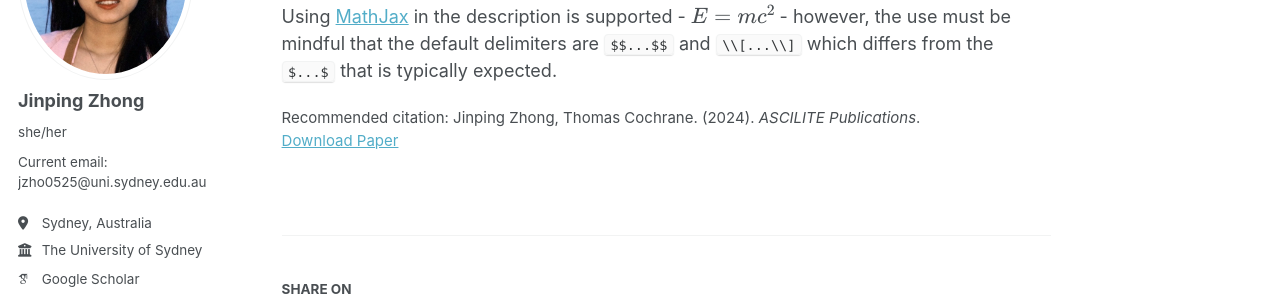
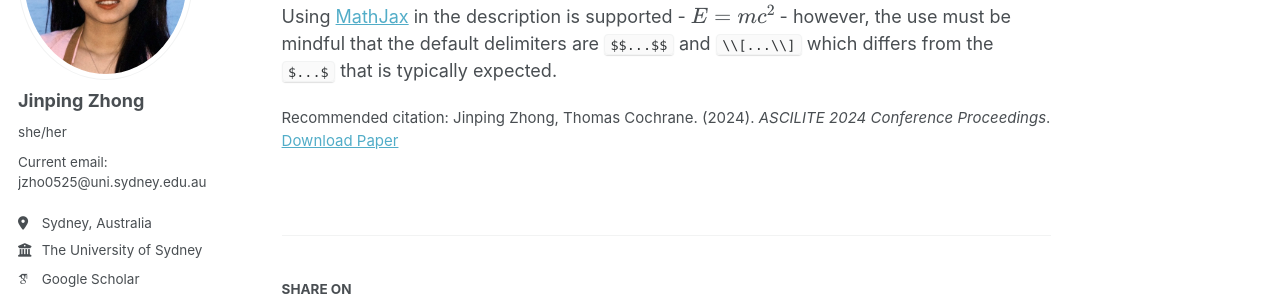
Before and after one commit to kimpink98/jp-zhong, a Jekyll site: the page built from _publications/2024-11-23-Heutagogy-based.md, in a window 1280 px wide and 1057 px high. Shown: the part 221-521 px from the top of the window. Built offline with Jekyll 4.4.1, drawn with Linux system fonts in a browser that asks for light colours; some web fonts are replaced; a script that is not in the unit is left out.

Commit message:
Update 2024-11-23-Heutagogy-based.md

```diff
--- a/_publications/2024-11-23-Heutagogy-based.md
+++ b/_publications/2024-11-23-Heutagogy-based.md
@@ -7,7 +7,7 @@ excerpt: 'Recent research has begun to view AI as an independent collaborator an
 date: 2024-11-23
 venue: 'GitHub Journal of Bugs'
 paperurl: 'https://publications.ascilite.org/index.php/APUB/article/view/1083'
-citation: 'Jinping Zhong, Thomas Cochrane. (2024). <i>ASCILITE Publications</i>.'
+citation: 'Jinping Zhong, Thomas Cochrane. (2024). <i>ASCILITE 2024 Conference Proceedings</i>.'
 ---
 
 Using [MathJax](https://www.mathjax.org/) in the description is supported - $$E=mc^2$$ - however, the use must be mindful that the default delimiters are `$$...$$` and `\\[...\\]` which differs from the `$...$` that is typically expected.
```
